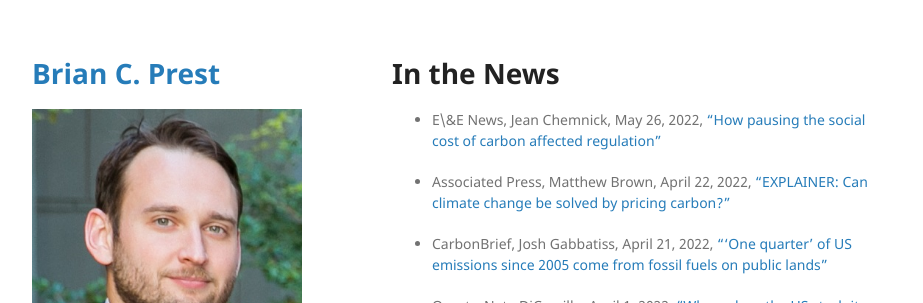
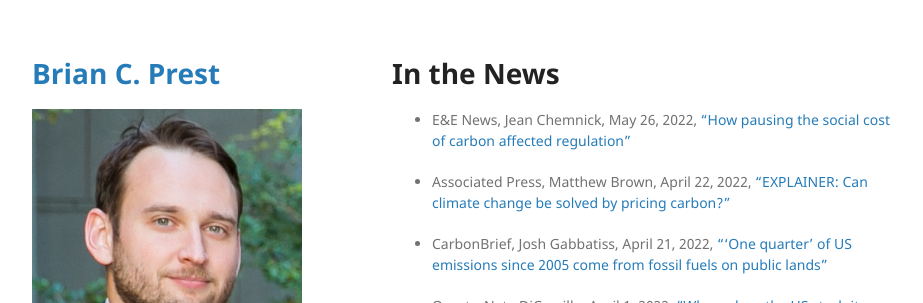
Before and after one commit to bprest/bprest.github.io, a Jekyll site: the page built from in-the-news.md, in a window 1280 px wide and 900 px high. Shown: the top 303 px of the window, without its empty margins (178-1101 px from the left). Built offline with Jekyll 4.4.1, drawn with Linux system fonts in a browser that asks for light colours; our own code applies the rules of GitHub Pages for plain Markdown files.

Commit message:
fix backslash

```diff
--- a/in-the-news.md
+++ b/in-the-news.md
@@ -4,7 +4,7 @@ layout: default
 
 # In the News
 
-* E\&E News, Jean Chemnick, May 26, 2022, ["How pausing the social cost of carbon affected regulation"](https://subscriber.politicopro.com/article/eenews/2022/05/26/how-pausing-the-social-cost-of-carbon-affected-regulation-00034241)
+* E&E News, Jean Chemnick, May 26, 2022, ["How pausing the social cost of carbon affected regulation"](https://subscriber.politicopro.com/article/eenews/2022/05/26/how-pausing-the-social-cost-of-carbon-affected-regulation-00034241)
 
 * Associated Press, Matthew Brown, April 22, 2022,  ["EXPLAINER: Can climate change be solved by pricing carbon?"](https://apnews.com/article/climate-biden-business-billings-environment-0835d2e4f113ad1c2c26747c69d9e6bf)
 
```
